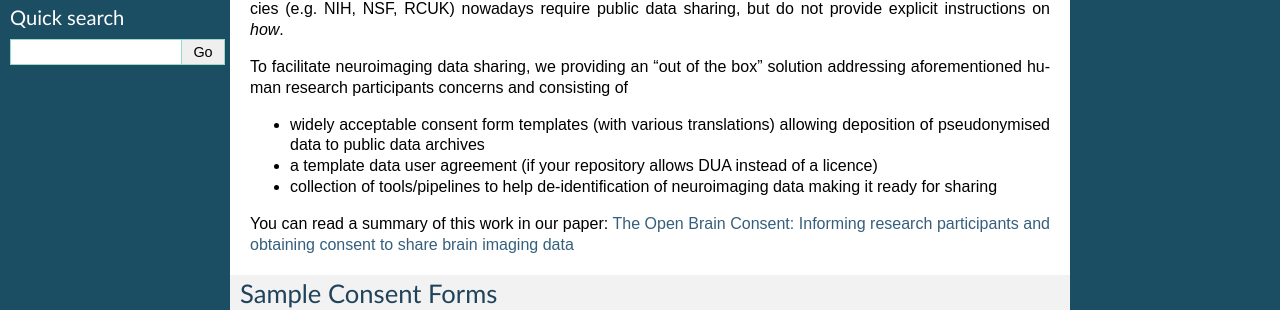
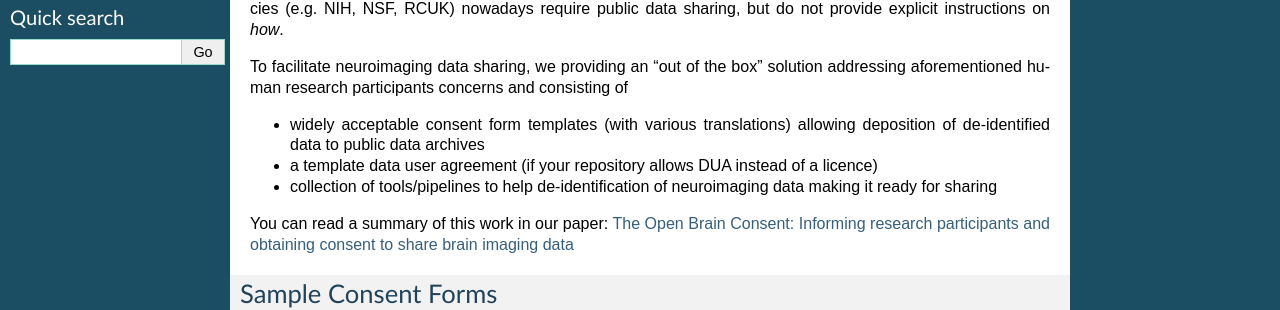
Before and after one commit to con/open-brain-consent, a Sphinx documentation site: the page built from docs/source/README.rst, in a window 1280 px wide. Shown: the part 496-806 px from the top of the page. Built offline with Sphinx 7.4.7, drawn with Linux system fonts in a browser that asks for light colours.

Commit message:
Sync README.md with docs/source/README.rst

```diff
--- a/docs/source/README.rst
+++ b/docs/source/README.rst
@@ -35,7 +35,7 @@ the box" solution addressing aforementioned human research participants
 concerns and consisting of
 
 - widely acceptable consent form templates (with various translations) allowing
-  deposition of pseudonymised data to public data archives
+  deposition of de-identified data to public data archives
 
 - a template data user agreement (if your repository allows DUA instead of a licence)
 
```
Also changed, not shown: README.md (+3 -0 lines).
